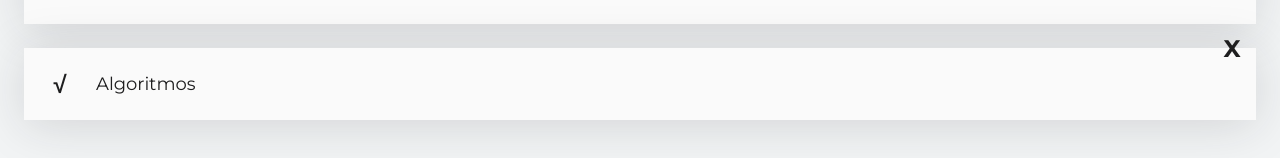
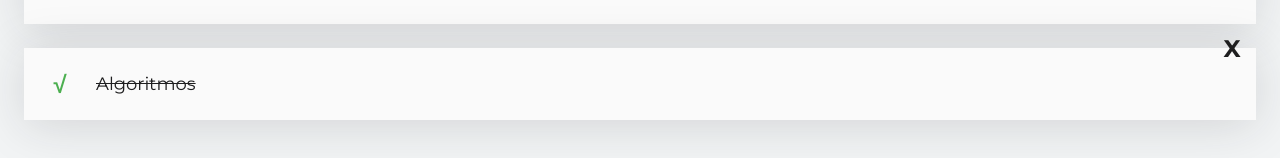
Before and after one commit to NicolasBQ/React-Todo, a React (Create React App) app: page / in a window 1280 px wide. Shown: the part 363-521 px from the top of the page. Built offline with nearby package versions, Linux system fonts and the light colour scheme.

Commit message:
Count and Search Todos

```diff
--- a/src/App.js
+++ b/src/App.js
@@ -6,23 +6,43 @@ import { CreateTodoButton } from './CreateTodoButton';
 import { TodoItem } from './TodoItem';
 // import './App.css';
 
-const todos = [
+const defaultTodos = [
   { text: 'Curso React', completed: true },
   { text: 'Estructuras de Datos', completed: false },
-  { text: 'Algoritmos', completed: false },
+  { text: 'Algoritmos', completed: true },
 ]
 
 // React.Fragment -> Etiqueta invisible
 
 function App() {
+  const [todos, setTodos] = React.useState(defaultTodos);
+  const [searchValue, setSearchValue] = React.useState('');
+
+  const completedTodos = todos.filter(todo => !!todo.completed).length;
+  const totalTodos = todos.length;
+
+  let searchedTodos = [];
+
+  if(searchValue.length > 0) {
+    searchedTodos = todos.filter(todo => todo.text.toLowerCase().indexOf(searchValue.toLowerCase()) > -1);
+  } else {
+    searchedTodos = todos;
+  }
+
   return (
     <React.Fragment>
-      <TodoCounter />
+      <TodoCounter
+        completedTodos={completedTodos}
+        totalTodos={totalTodos}
+      />
 
-      <TodoSearch />
+      <TodoSearch
+        searchValue={searchValue}
+        setSearchValue={setSearchValue}
+      />
 
       <TodoList>
-        {todos.map((todo, index) => (
+        {searchedTodos.map((todo, index) => (
           <TodoItem
             key={index}
             text={todo.text}
--- a/src/TodoCounter.js
+++ b/src/TodoCounter.js
@@ -1,9 +1,11 @@
 import React from "react";
 import './TodoCounter.css'
 
-const TodoCounter = () => {
+const TodoCounter = (props) => {
     return (
-        <h2 className="TodoCounter">Has completado 2 de 3 todos</h2>
+        <h2 className="TodoCounter">
+            Has completado {props.completedTodos} de {props.totalTodos} todos
+        </h2>
     )
 }
 
--- a/src/TodoSearch.js
+++ b/src/TodoSearch.js
@@ -1,9 +1,7 @@
 import React from "react";
 import './TodoSearch.css';
 
-const TodoSearch = () => {
-    const [searchValue, setSearchValue] = React.useState('');
-
+const TodoSearch = ( { searchValue, setSearchValue } ) => {
     const onChangeSearchValue = (e) => {
         setSearchValue(e.target.value);
     }
```
